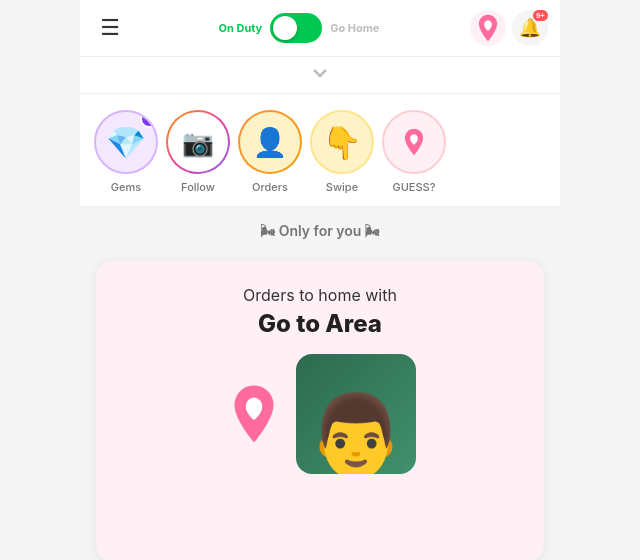
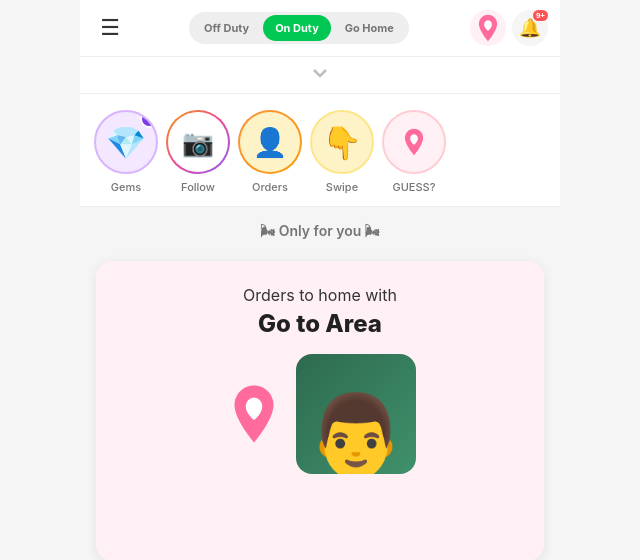
Before and after one commit to gksingh41/rapido-home-mode, a Flask app: page / in a window 1280 px wide. Shown: the top 560 px of the page, without its empty margins (320-960 px from the left). Run offline with Flask 3, Linux system fonts and the light colour scheme.

Commit message:
Updated design changes

```diff
--- a/templates/index.html
+++ b/templates/index.html
@@ -65,38 +65,33 @@
     flex-shrink: 0;
   }
 
-  /* Single sliding toggle — Normal On Duty ← thumb → Go Home */
+  /* Three-state segmented toggle — Off Duty | On Duty | Go Home */
   .mode-switch {
-    display: flex; align-items: center; gap: 8px;
+    display: flex; align-items: center;
     flex: 1; justify-content: center;
   }
-  .mode-switch .mode-label {
-    font-size: 11px; font-weight: 700; white-space: nowrap;
-    transition: color 0.3s;
-  }
-  .mode-switch .mode-label.left { color: var(--green); }
-  .mode-switch .mode-label.right { color: var(--gray-400); }
-  .mode-switch.go-home .mode-label.left { color: var(--gray-400); }
-  .mode-switch.go-home .mode-label.right { color: var(--pink); }
-
-  .mode-track {
-    position: relative; width: 52px; height: 30px;
-    background: var(--green); border-radius: 15px;
-    cursor: pointer; transition: background 0.3s;
-    flex-shrink: 0;
-  }
-  .mode-switch.go-home .mode-track { background: var(--pink); }
-  .mode-track .mode-thumb {
-    position: absolute; top: 3px; left: 3px;
-    width: 24px; height: 24px; border-radius: 50%;
-    background: #fff; transition: transform 0.3s;
-    box-shadow: 0 2px 4px rgba(0,0,0,0.2);
-    display: flex; align-items: center; justify-content: center;
-    font-size: 13px;
-  }
-  .mode-switch.go-home .mode-track .mode-thumb {
-    transform: translateX(22px);
-  }
+  .mode-seg {
+    position: relative; display: flex;
+    background: var(--gray-200); border-radius: 20px;
+    padding: 3px; gap: 2px;
+  }
+  .mode-seg-btn {
+    position: relative; z-index: 1;
+    padding: 6px 12px; border: none; background: none;
+    font-size: 11px; font-weight: 700; color: var(--gray-600);
+    cursor: pointer; border-radius: 17px;
+    transition: color 0.3s; white-space: nowrap;
+    font-family: inherit;
+  }
+  .mode-seg-btn.active { color: #fff; }
+  .mode-seg-slider {
+    position: absolute; top: 3px; bottom: 3px;
+    border-radius: 17px; transition: left 0.3s, width 0.3s, background 0.3s;
+    z-index: 0;
+  }
+  .mode-seg[data-state="off-duty"] .mode-seg-slider { background: var(--gray-600); }
+  .mode-seg[data-state="on-duty"] .mode-seg-slider { background: var(--green); }
+  .mode-seg[data-state="go-home"] .mode-seg-slider { background: var(--pink); }
 
   /* Active home strip below topbar */
   .home-active-strip {
@@ -844,11 +839,12 @@
   <div class="home-topbar max-w">
     <button class="hamburger">&#9776;</button>
     <div class="mode-switch" id="mode-switch">
-      <span class="mode-label left">On Duty</span>
-      <div class="mode-track" id="mode-track">
-        <div class="mode-thumb" id="mode-thumb"></div>
-      </div>
-      <span class="mode-label right">Go Home</span>
+      <div class="mode-seg" id="mode-seg" data-state="on-duty">
+        <div class="mode-seg-slider" id="mode-seg-slider"></div>
+        <button class="mode-seg-btn" data-mode="off-duty">Off Duty</button>
+        <button class="mode-seg-btn active" data-mode="on-duty">On Duty</button>
+        <button class="mode-seg-btn" data-mode="go-home">Go Home</button>
+      </div>
     </div>
     <div class="right-icons">
       <button class="gta-icon-btn" id="home-gta-btn">
@@ -1323,18 +1319,65 @@ document.getElementById('order-nav-orders').addEventListener('click', () => {
   renderOrder();
 });
 
-// ===================== MODE TOGGLE (Normal On Duty ↔ Go Home) =====================
-let isOnDuty = true;
-const modeSwitch = document.getElementById('mode-switch');
-const modeTrack = document.getElementById('mode-track');
-const modeThumb = document.getElementById('mode-thumb');
-
-modeTrack.addEventListener('click', function() {
-  const newMode = !goHomeMode;
-  modeSwitch.classList.toggle('go-home', newMode);
-  // thumb has no icon, just slides
-  setGoHomeMode(newMode);
+// ===================== MODE TOGGLE (Off Duty | On Duty | Go Home) =====================
+let dutyState = 'on-duty'; // 'off-duty' | 'on-duty' | 'go-home'
+const modeSeg = document.getElementById('mode-seg');
+const modeSlider = document.getElementById('mode-seg-slider');
+const modeSegBtns = modeSeg.querySelectorAll('.mode-seg-btn');
+
+function positionModeSlider() {
+  const activeBtn = modeSeg.querySelector(`.mode-seg-btn[data-mode="${dutyState}"]`);
+  if (!activeBtn) return;
+  modeSlider.style.left = activeBtn.offsetLeft + 'px';
+  modeSlider.style.width = activeBtn.offsetWidth + 'px';
+}
+
+function setDutyState(state) {
+  // Block go-home if no home area tagged
+  if (state === 'go-home' && !getHomeArea()) {
+    showToast('Please add or tag a Home area in Go to Area settings', 'info');
+    return;
+  }
+
+  dutyState = state;
+  modeSeg.dataset.state = state;
+  modeSegBtns.forEach(b => b.classList.toggle('active', b.dataset.mode === state));
+  positionModeSlider();
+
+  if (state === 'go-home') {
+    setGoHomeMode(true);
+  } else {
+    setGoHomeMode(false);
+  }
+  syncOffDutyUI();
+}
+
+function syncOffDutyUI() {
+  const body = document.body;
+  const homeContent = document.querySelector('#home-page .max-w');
+  if (dutyState === 'off-duty') {
+    document.getElementById('home-active-strip').classList.add('show');
+    document.getElementById('home-strip-text').textContent = 'You are Off Duty';
+    document.getElementById('home-active-strip').style.background = 'var(--gray-100)';
+    document.getElementById('home-active-strip').style.borderColor = 'var(--gray-300)';
+    document.getElementById('home-active-strip').style.color = 'var(--gray-600)';
+    document.getElementById('home-active-strip').querySelector('.strip-pulse').style.background = 'var(--gray-400)';
+  } else {
+    // Reset strip styling for go-home mode (pink) or hide
+    document.getElementById('home-active-strip').style.background = '';
+    document.getElementById('home-active-strip').style.borderColor = '';
+    document.getElementById('home-active-strip').style.color = '';
+    document.getElementById('home-active-strip').querySelector('.strip-pulse').style.background = '';
+  }
+}
+
+modeSegBtns.forEach(btn => {
+  btn.addEventListener('click', () => setDutyState(btn.dataset.mode));
 });
+
+// Position slider on load & resize
+window.addEventListener('resize', positionModeSlider);
+requestAnimationFrame(positionModeSlider);
 
 // ===================== SOUND TOGGLE =====================
 document.getElementById('sound-toggle').addEventListener('click', function() {
@@ -1388,6 +1431,7 @@ function renderSavedAreas() {
       const id = parseInt(e.target.dataset.id);
       savedAreas.forEach(a => a.active = (a.id === id && e.target.checked));
       renderSavedAreas();
+      syncAllGoHomeUI();
     });
   });
 
@@ -1401,6 +1445,7 @@ function renderSavedAreas() {
       if (area) {
         area.tag = newTag;
         renderSavedAreas();
+        syncAllGoHomeUI();
         showToast(`Tagged as ${newTag}`, 'success');
       }
     });
@@ -1448,6 +1493,7 @@ document.getElementById('confirm-delete').addEventListener('click', () => {
   if (deleteTargetId != null) {
     savedAreas = savedAreas.filter(a => a.id !== deleteTargetId);
     renderSavedAreas();
+    syncAllGoHomeUI();
     showToast('Area removed', 'info');
   }
   document.getElementById('confirm-overlay').classList.remove('show');
@@ -1545,6 +1591,21 @@ function setGoHomeMode(on) {
       savedAreas.forEach(a => a.active = (a.id === homeArea.id));
       renderSavedAreas();
     }
+    // Sync segmented toggle to go-home
+    if (dutyState !== 'go-home') {
+      dutyState = 'go-home';
+      modeSeg.dataset.state = 'go-home';
+      modeSegBtns.forEach(b => b.classList.toggle('active', b.dataset.mode === 'go-home'));
+      positionModeSlider();
+    }
+  } else {
+    // When turning off go-home, switch back to on-duty
+    if (dutyState === 'go-home') {
+      dutyState = 'on-duty';
+      modeSeg.dataset.state = 'on-duty';
+      modeSegBtns.forEach(b => b.classList.toggle('active', b.dataset.mode === 'on-duty'));
+      positionModeSlider();
+    }
   }
 
   syncAllGoHomeUI();
@@ -1552,8 +1613,22 @@ function setGoHomeMode(on) {
 }
 
 // Bind orders + GTA toggle handlers
-goHomeToggle.addEventListener('change', () => setGoHomeMode(goHomeToggle.checked));
-gtaGhmToggle.addEventListener('change', () => setGoHomeMode(gtaGhmToggle.checked));
+goHomeToggle.addEventListener('change', () => {
+  if (goHomeToggle.checked && !getHomeArea()) {
+    goHomeToggle.checked = false;
+    showToast('Please add or tag a Home area in Go to Area settings', 'info');
+    return;
+  }
+  setGoHomeMode(goHomeToggle.checked);
+});
+gtaGhmToggle.addEventListener('change', () => {
+  if (gtaGhmToggle.checked && !getHomeArea()) {
+    gtaGhmToggle.checked = false;
+    showToast('Please add or tag a Home area in Go to Area settings', 'info');
+    return;
+  }
+  setGoHomeMode(gtaGhmToggle.checked);
+});
 
 function syncAllGoHomeUI() {
   // Sync checkbox toggles (Orders + GTA pages)
@@ -1565,20 +1640,25 @@ function syncAllGoHomeUI() {
   const onSub = areaName ? `Filtering towards ${areaName}` : 'No home area saved';
   const offSub = 'Get orders towards home';
 
-  // --- Home page single toggle + strip ---
-  const modeSwitchEl = document.getElementById('mode-switch');
-  const modeThumbEl = document.getElementById('mode-thumb');
+  // --- Home page strip ---
   const homeStrip = document.getElementById('home-active-strip');
   const homeStripText = document.getElementById('home-strip-text');
 
-  modeSwitchEl.classList.toggle('go-home', goHomeMode);
-  // thumb synced via CSS class only
-
-  if (goHomeMode && areaName) {
+  if (dutyState === 'off-duty') {
+    // Off-duty strip is handled by syncOffDutyUI, keep it showing
+  } else if (goHomeMode && areaName) {
     homeStrip.classList.add('show');
+    homeStrip.style.background = '';
+    homeStrip.style.borderColor = '';
+    homeStrip.style.color = '';
+    homeStrip.querySelector('.strip-pulse').style.background = '';
     homeStripText.textContent = `🏠 Go Home Mode · ${areaName}`;
   } else if (goHomeMode) {
     homeStrip.classList.add('show');
+    homeStrip.style.background = '';
+    homeStrip.style.borderColor = '';
+    homeStrip.style.color = '';
+    homeStrip.querySelector('.strip-pulse').style.background = '';
     homeStripText.textContent = '🏠 Go Home Mode active · No home area saved';
   } else {
     homeStrip.classList.remove('show');
@@ -1682,6 +1762,8 @@ document.getElementById('order-decline').addEventListener('click', () => {
 renderSavedAreas();
 syncAllGoHomeUI();
 showPage('home-page');
+// Position segmented slider after DOM layout
+requestAnimationFrame(() => positionModeSlider());
 </script>
 </body>
 </html>
```
